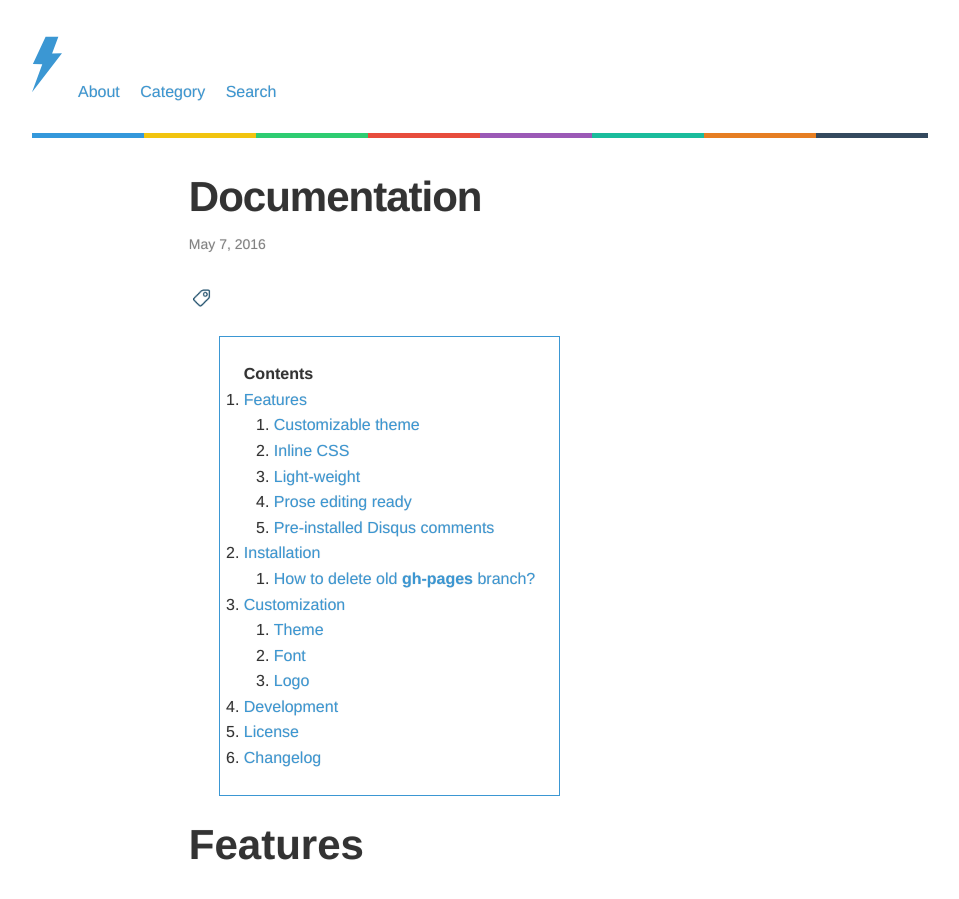
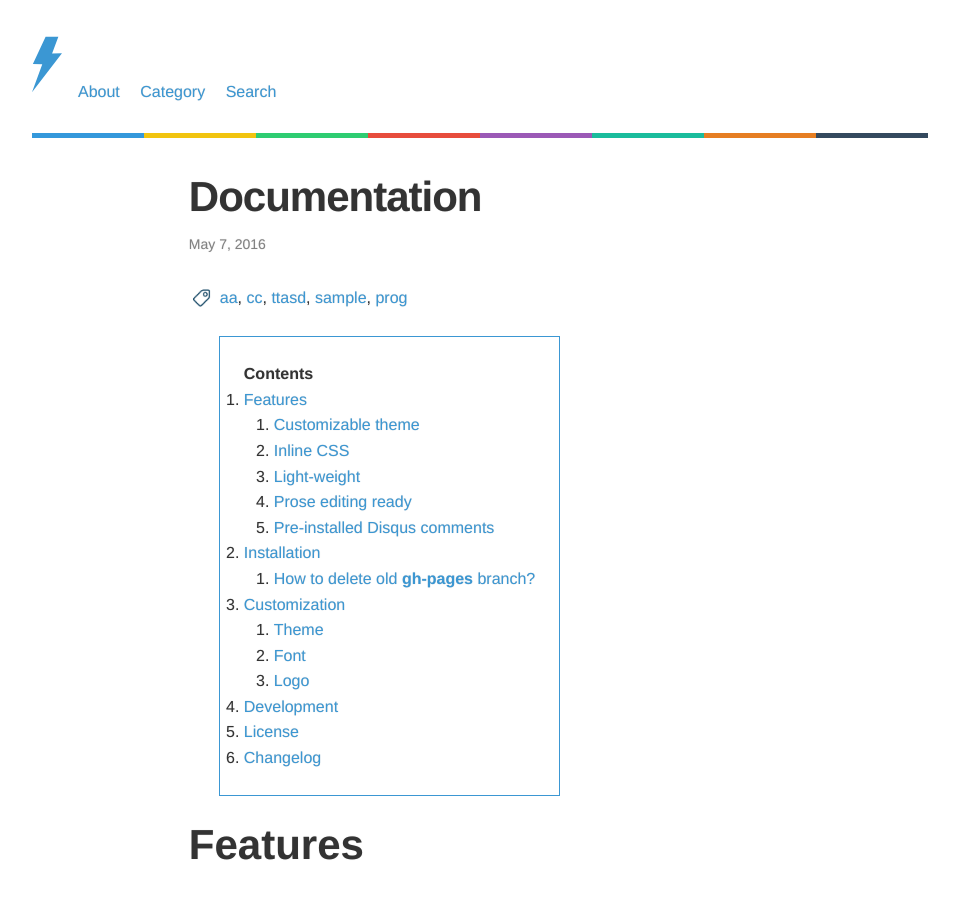
Before and after one commit to Clarit7/clarit7.github.io, a Jekyll site: the page built from _posts/2016-05-07-documentation.md, in a window 1280 px wide and 900 px high. Shown: the whole window, without its empty margins (160-1119 px from the left). Built offline with Jekyll 4.4.1, drawn with Linux system fonts in a browser that asks for light colours; comment, search, counter and statistics services are not loaded.

Commit message:
Update 2016-05-07-documentation.md

```diff
--- a/_posts/2016-05-07-documentation.md
+++ b/_posts/2016-05-07-documentation.md
@@ -2,6 +2,12 @@
 layout: post
 title: Documentation
 categories: jekyll
+tags :
+  - aa
+  - cc
+  - ttasd
+  - sample
+  - prog
 ---
 
 * Do not remove this line (it will not be displayed)
```
